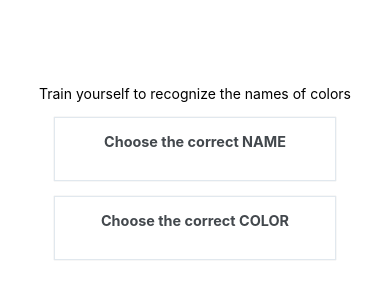
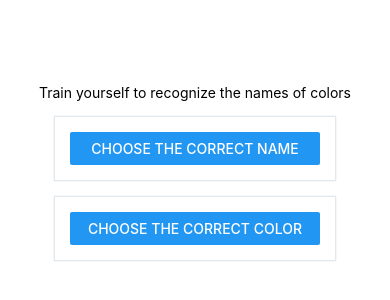
Before and after one commit to applena/color_trainer, a React Native app: screen / in a window 390 px wide. Shown: the part 250-550 px from the top of the page. Built offline with nearby package versions, Linux system fonts and the light colour scheme.

Commit message:
attemmpting to get press to work

```diff
--- a/App.js
+++ b/App.js
@@ -1,10 +1,10 @@
 import React, { useState, useEffect } from 'react';
 import { StatusBar } from 'expo-status-bar';
-import { StyleSheet, Text, View } from 'react-native';
+import { StyleSheet, Text, View, Button, TouchableHighlight } from 'react-native';
 import colorsAF from './assets/colorsAF.json';
 import colorsGM from './assets/colorsGM.json';
 import colorsNZ from './assets/colorsNZ.json';
-import { Card, ListItem, Button, Icon } from 'react-native-elements';
+import { Card, ListItem } from 'react-native-elements';
 import style from './App.module.css';
 
 console.log({ style })
@@ -59,12 +59,20 @@ export default function App() {
         <View>
           <Text>Train yourself to recognize the names of colors</Text>
 
-          <Card onClick={() => setGameMode(true)} onPress={() => setGameMode(true)}>
-            <Card.Title>Choose the correct NAME</Card.Title>
+          <Card>
+            <Button
+              onClick={() => setGameMode(true)} onPress={() => setGameMode(true)}
+              title='Choose the correct NAME'
+            >
+            </Button>
           </Card>
 
-          <Card onClick={() => { setGameMode(true); setDisplayColor(true); }} onPress={() => { setGameMode(true); setDisplayColor(true); }}>
-            <Card.Title>Choose the correct COLOR</Card.Title>
+          <Card>
+            <Button
+              onClick={() => { setGameMode(true); setDisplayColor(true); }} onPress={() => { setGameMode(true); setDisplayColor(true); }}
+              title="Choose the correct COLOR"
+            >
+            </Button>
           </Card>
         </View>
       }
@@ -88,12 +96,13 @@ export default function App() {
             <Card>
               <Card.Title>What is the NAME of this COLOR</Card.Title>
               <Text style={{ backgroundColor: chosenColor[1] ? chosenColor[1] : '#fff' }}>.</Text>
-              {/* <div style={style.color}>TEST</div> */}
               {indexes.map(i => (
                 <ListItem key={i}>
-                  <ListItem.Title onClick={() => checkAnswer(allColors[i])} onPress={() => checkAnswer(allColors[i])}>
-                    {allColors[i] ? allColors[i][0] : ""}
-                  </ListItem.Title>
+                  <TouchableHighlight
+                    onClick={() => checkAnswer(allColors[i])} onPress={() => checkAnswer(allColors[i])}
+                  >
+                    <Text>{allColors[i] ? allColors[i][0] : ""}</Text>
+                  </TouchableHighlight>
                 </ListItem>
               ))}
             </Card>
```
